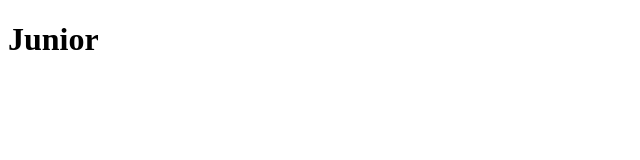
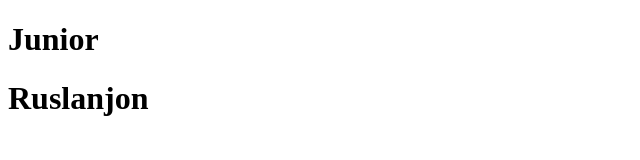
Before and after one commit to sodatovruslan/Lisence, a plain HTML site: page index.html in a window 1280 px wide. Shown: the whole page, without its empty margins (0-640 px from the left). Drawn offline with Linux system fonts and the light colour scheme.

Commit message:
add new h1

```diff
--- a/index.html
+++ b/index.html
@@ -7,5 +7,6 @@
 </head>
 <body>
 	<h1>Junior</h1>
+	<h1>Ruslanjon</h1>
 </body>
 </html>
```
